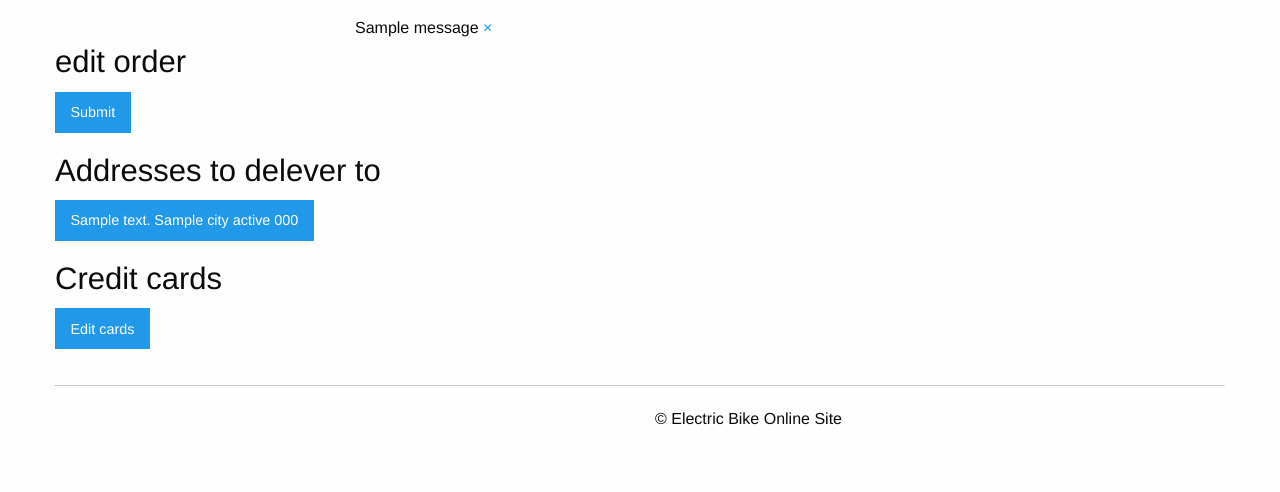
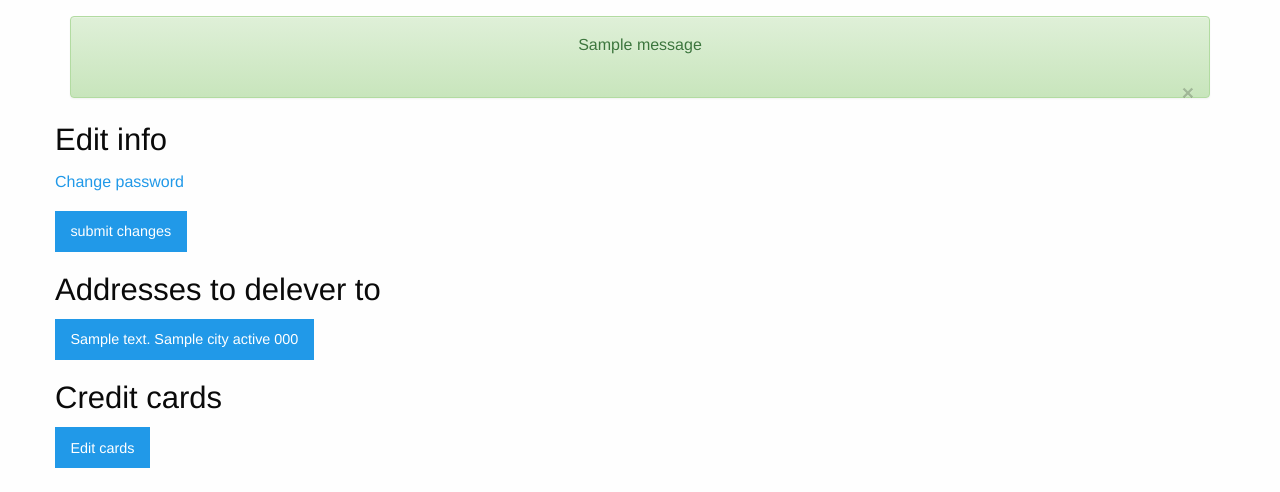
Before and after one commit to yyfastow/EletricBikeReserving, a Django app: template Bikes/templates/Bikes/edit_order.html in a window 1280 px wide. Shown: the part 54-546 px from the top of the page. Run offline with Django 3.2, Linux system fonts and the light colour scheme; the template is opened without the code that fills it: most values are stand-ins (such as "Sample title", 1, 10 or a date in 2020); one stand-in notice (Sample message) is shown; parts of the project's set-up code (start-up, migrations or seed data) failed here and were passed over; some libraries are stand-ins or nearby versions.

Commit message:
Edited NavBar Added Messages

```diff
--- a/Bikes/templates/Bikes/edit_order.html
+++ b/Bikes/templates/Bikes/edit_order.html
@@ -4,18 +4,21 @@
 
 {% block content %}
     <div class="row columns">
-        <h3>edit order</h3>
+        <h3>{% if billings %}Edit info{% else %}Change Password{% endif %}</h3>
         <form action="" method="POST">
             {{ form.as_p }}
             {% csrf_token %}
-            <input type="submit" class="button">
+            {% if billings %}<p><a href="{% url 'bikes:change_password' %}">Change password</a></p>{% endif %}
+            <input type="submit" class="button" value="submit changes">
         </form>
+    {% if billings %}
             <h3>Addresses to delever to</h3>
             {% for bill in billings %}
                 <a href="{% url 'bikes:edit_address' pk=bill.pk %}" class="button">{{ bill.address }} {{ bill.city }} {{ bill.state }} {{ bill.zip }}</a>
             {% endfor %}
             <h3>Credit cards</h3>
             <a href="{% url 'bikes:edit_cards' %}" class="button">Edit cards</a>
+    {% endif %}
 
     </div>
 {% endblock %}
--- a/Bikes/templates/Bikes/orders_ready.html
+++ b/Bikes/templates/Bikes/orders_ready.html
@@ -3,12 +3,6 @@
 {%  load bikes_extras %}
 
 {% block title %}{{ user.username }} orders{% endblock %}
-
-{% block submenu %}
-    <li class="has-submenu"><a href="{% url 'bikes:change_password' %}">Change Password</a></li>
-    <li class="has-submenu"><a href="{% url 'bikes:edit' %}">Change account information</a></li>
-    <li class="has-submenu"><a href="{% url 'bikes:type' %}">Bikes</a></li>
-{% endblock %}
 
 {% block content %}
     {% if shipping or shipped %}
--- a/Bikes/templates/Bikes/user_orders.html
+++ b/Bikes/templates/Bikes/user_orders.html
@@ -3,11 +3,6 @@
 {% load bikes_extras %}
 
 {% block title %}{{ user.username }} orders{% endblock %}
-
-{% block submenu %}
-    <li class="has-submenu"><a href="{% url 'bikes:change_password' %}">Change Password</a></li>
-    <li class="has-submenu"><a href="{% url 'bikes:edit' %}">Change account information</a></li>
-{% endblock %}
 
 {% block content %}
     <div class="row">
--- a/assets/css/layout.css
+++ b/assets/css/layout.css
@@ -28,3 +28,8 @@
     border-top: solid 1px #791b0c;
     padding-top: 20px;
 }
+
+.fa-navbar-cart {
+    font-size: 24px;
+    vertical-align: middle;
+}
--- a/templates/layout.html
+++ b/templates/layout.html
@@ -4,10 +4,16 @@
 <head>
     <meta charset="UTF-8">
     <meta name="viewport" content="width=device-width, initial-scale=1.0">
-    <title>{%  block title %}{% endblock %}</title>
+    <title>{% block title %}{% endblock %}</title>
+    <!-- Latest compiled and minified CSS -->
+    <link rel="stylesheet" href="https://maxcdn.bootstrapcdn.com/bootstrap/3.3.7/css/bootstrap.min.css" integrity="sha384-BVYiiSIFeK1dGmJRAkycuHAHRg32OmUcww7on3RYdg4Va+PmSTsz/K68vbdEjh4u" crossorigin="anonymous">
+
+    <!-- Optional theme -->
+    <link rel="stylesheet" href="https://maxcdn.bootstrapcdn.com/bootstrap/3.3.7/css/bootstrap-theme.min.css" integrity="sha384-rHyoN1iRsVXV4nD0JutlnGaslCJuC7uwjduW9SVrLvRYooPp2bWYgmgJQIXwl/Sp" crossorigin="anonymous">
     <link rel="stylesheet" href="{% static 'css/foundation.min.css' %}">
     <link rel="stylesheet" href="{% static 'css/layout.css' %}">
     {% block css %}{% endblock %}
+    <script src="https://use.fontawesome.com/9a21dc1adc.js"></script>
     <script src="{% static 'js/vendor/moderizr.js' %}"></script>
     <script src="{% static 'js/foundation.min.js' %}"></script>
     <meta class="foundation-mq">
@@ -26,13 +32,43 @@
                 <li class="has-submenu"><a href="{% url 'bikes:type' %}">Bikes</a></li>
                 <li class="has-submenu"><a href="{% url 'home' %}">Messages</a></li>
             {% elif user.is_authenticated %}
+                 <li class="dropdown">
+                    <a href="#" class="dropdown-toggle" data-toggle="dropdown" role="button"
+                       aria-expanded="false"><i class="fa fa-truck" aria-hidden="true"></i>
+                    </a>
+                     <ul class="dropdown-menu" role="menu">
+                        <li class="has-submenu"><a href="{% url 'bikes:ready' %}">Orders being shipped now</a></li>
+                        <li class="has-submenu"><a href="{% url 'bikes:user' %}">view Orders</a></li>
+                    </ul>
+
+                </li>
+                <li class="dropdown">
+                    <a href="#" class="dropdown-toggle" data-toggle="dropdown" role="button"
+                       aria-expanded="false"><i class="fa fa-envelope-o" aria-hidden="true"></i></a>
+                    <ul class="dropdown-menu" role="menu">
+                        <li class="has-submenu"><a href="{% url 'home' %}">View your Message</a></li>
+                        <li class="has-submenu"><a href="{% url 'bikes:message' %}">Send us a message</a></li>
+                    </ul>
+                </li>
+                <li class="dropdown">
+                    <a href="#" class="dropdown-toggle" data-toggle="dropdown" role="button"
+                       aria-expanded="false">Change Info</a>
+                    <ul class="dropdown-menu" role="menu">
+                        <li class="has-submenu"><a href="{% url 'bikes:change_password' %}">Change Password</a></li>
+                        <li class="has-submenu"><a href="{% url 'bikes:edit' %}">Change account information</a></li>
+                    </ul>
+                </li>
+                <li class="has-submenu"><a href="{% url 'bikes:type' %}">Bikes</a></li>
+
+                <li class="has-submenu"><a href="{% url 'cart:cart' %}">
+                    <i class="fa fa-shopping-cart fa-navbar-cart" aria-hidden="true"></i>
+                        <span class="badge">0</span>
+                </a></li>
+
+
                 <li class="has-submenu"><a href="{% url 'bikes:logout' %}">Logout</a></li>
-                    <li class="has-submenu"><a href="{% url 'home' %}">Message</a></li>
-                    <li class="has-submenu"><a href="{% url 'bikes:type' %}">Bikes</a></li>
-                    <li class="has-submenu"><a href="{% url 'bikes:message' %}">Send us a message</a></li>
-                    <li class="has-submenu"><a href="{% url 'bikes:user' %}">view Orders</a></li>
-                    <li class="has-submenu"><a href="{% url 'bikes:ready' %}">Orders being shipped now</a></li>
             {% else %}
+
                 <li class="has-submenu"><a href="{% url 'bikes:login' %}">Login</a></li>
                 <li class="has-submenu"><a href="{% url 'bikes:type' %}">Bikes</a></li>
                 <li class="has-submenu"><a href="{% url 'bikes:message' %}">Send us a message</a></li>
@@ -41,13 +77,13 @@
     </section>
 </nav>
 {% if messages %}
-        <div class="row">
-            <div class="small-6 small-centered columns">
+  <div class="container">
+      <div class="alert alert-success text-center">
           {% for message in messages %}
-                    <div data-alert class="alert-box {{ message.tags }}redius">
-                        {{ message }}
-                        <a href="#" class="close">&times;</a>
-                    </div>
+          <p {% if message.tags %}class="{{ message.tags }}"{% endif %}>{{ message }}</p></br>
+              <button type="button" class="close" data-dismiss="alert" aria-label="Close">
+                <span aria-hidden="true">&times;</span>
+              </button>
           {% endfor %}
       </div>
   </div>
@@ -58,20 +94,22 @@
 {% endif %}
 
 
-    {%  block content %}{%  endblock %}
+{% block content %}{% endblock %}
 <footer class="row columns">
     <hr/>
     <div class="small-6 columns">
         <p>&copy; Electric Bike Online Site</p>
     </div>
 </footer>
+<!-- Latest compiled and minified JavaScript -->
+<script src="https://maxcdn.bootstrapcdn.com/bootstrap/3.3.7/js/bootstrap.min.js" integrity="sha384-Tc5IQib027qvyjSMfHjOMaLkfuWVxZxUPnCJA7l2mCWNIpG9mGCD8wGNIcPD7Txa" crossorigin="anonymous"></script>
 <script src="{% static 'js/vendor/jquery-2.1.4.min.js' %}"></script>
 <script src="{% static 'js/vendor/what-input.min.js' %}"></script>
 <script src="{% static 'js/foundation.min.js' %}"></script>
-    <script>$(document).ready(function() {
+<script>$(document).ready(function () {
     {%  block jquery %}{%  endblock %}
 })</script>
-    {%  block javascript %}{%  endblock %}
+{% block javascript %}{% endblock %}
 <script>$(document).foundation();</script>
 </body>
 </html>
```
Also changed, not shown: db.sqlite3. Lines whose indentation alone changed are shown as unchanged.
